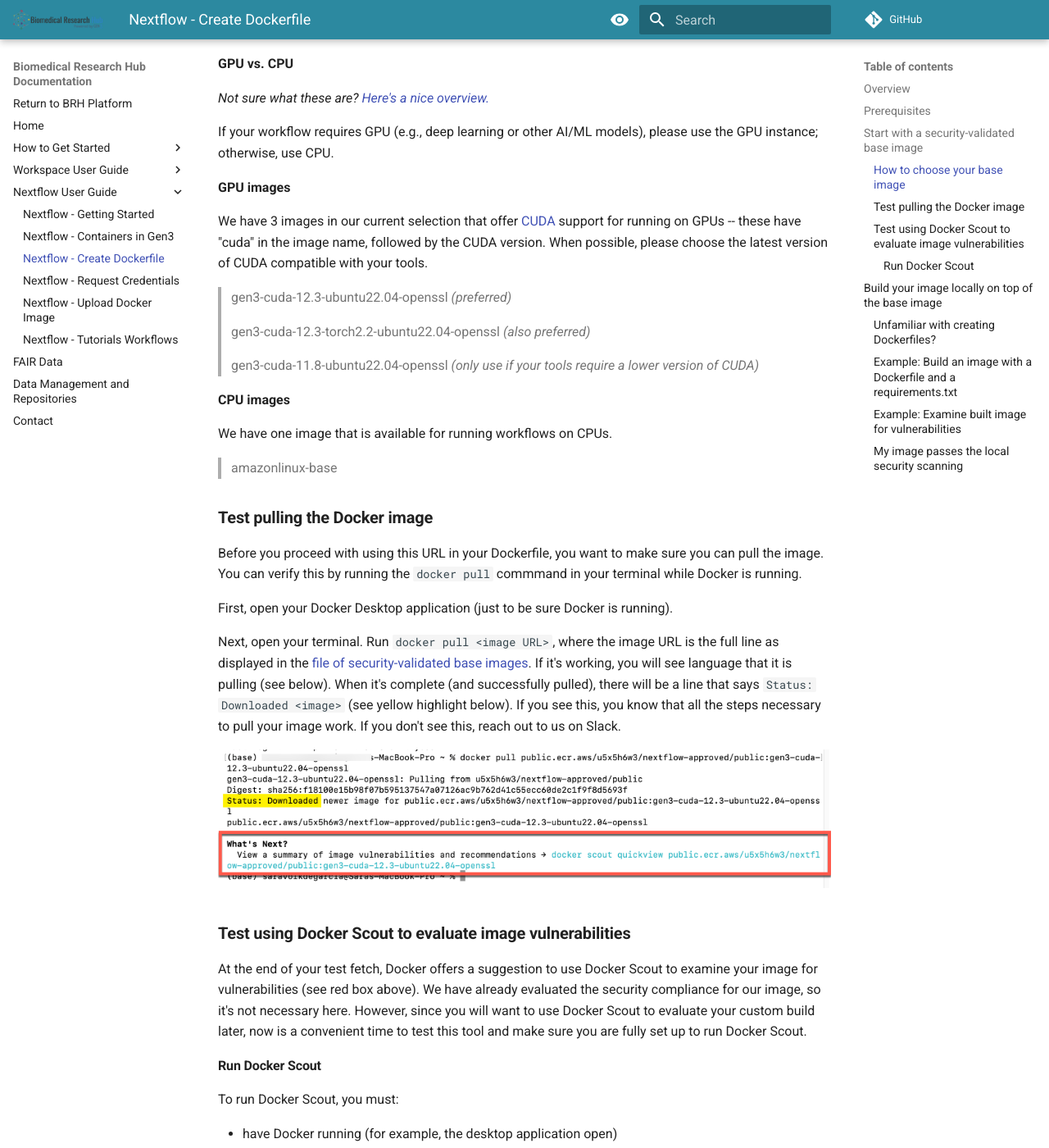
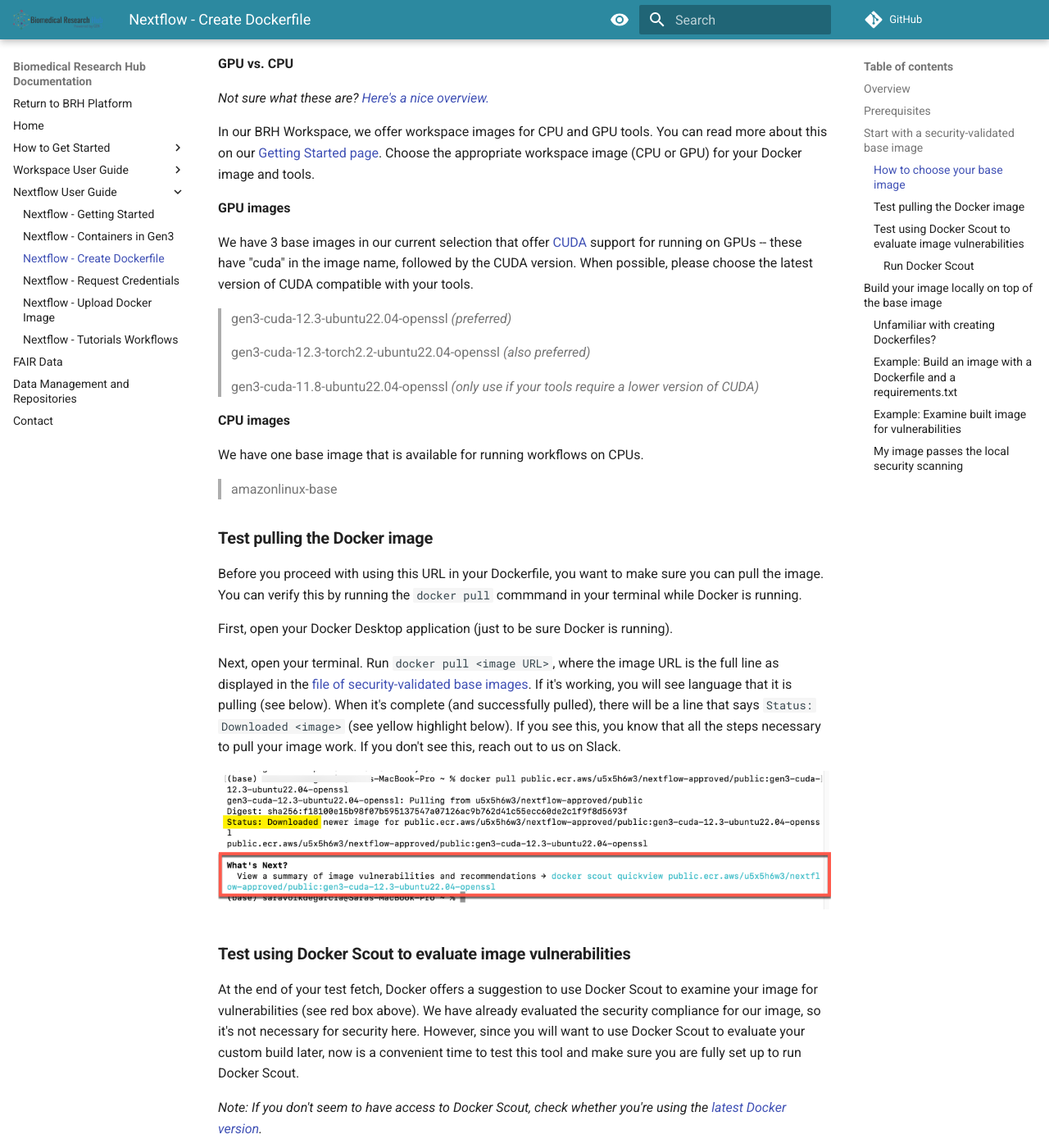
Before and after one commit to uc-cdis/BRH-documentation, an MkDocs documentation site: the page built from docs/nextflow-create-docker.md, in a window 1280 px wide and 1400 px high, scrolled down 909 px. Shown: the whole window at 82% size. Built offline with MkDocs 1.6.1 and Material for MkDocs 9.7.7, drawn with Linux system fonts in a browser that asks for light colours; comment, search, counter and statistics services are not loaded.

Commit message:
more updates for Nextflow

```diff
--- a/docs/nextflow-create-docker.md
+++ b/docs/nextflow-create-docker.md
@@ -27,11 +27,11 @@
 
 *Not sure what these are? [Here's a nice overview.](https://blogs.nvidia.com/blog/whats-the-difference-between-a-cpu-and-a-gpu/)*
 
-If your workflow requires GPU (e.g., deep learning or other AI/ML models), please use the GPU instance; otherwise, use CPU.
+In our BRH Workspace, we offer workspace images for CPU and GPU tools. You can read more about this on our [Getting Started page](nextflow-getting-started.md/#gpu-vs-cpu-nextflow-workspace-images). Choose the appropriate workspace image (CPU or GPU) for your Docker image and tools.
 
 **GPU images**
 
-We have 3 images in our current selection that offer [CUDA](https://www.turing.com/kb/understanding-nvidia-cuda) support for running on GPUs -- these have "cuda" in the image name, followed by the CUDA version. When possible, please choose the latest version of CUDA compatible with your tools.
+We have 3 base images in our current selection that offer [CUDA](https://www.turing.com/kb/understanding-nvidia-cuda) support for running on GPUs -- these have "cuda" in the image name, followed by the CUDA version. When possible, please choose the latest version of CUDA compatible with your tools.
 
 > gen3-cuda-12.3-ubuntu22.04-openssl *(preferred)*
 >
@@ -41,7 +41,7 @@
 
 **CPU images**
 
-We have one image that is available for running workflows on CPUs.
+We have one base image that is available for running workflows on CPUs.
 
 > amazonlinux-base
 
@@ -57,7 +57,9 @@
 
 ### **Test using Docker Scout to evaluate image vulnerabilities**
 
-At the end of your test fetch, Docker offers a suggestion to use Docker Scout to examine your image for vulnerabilities (see red box above). We have already evaluated the security compliance for our image, so it's not necessary here. However, since you will want to use Docker Scout to evaluate your custom build later, now is a convenient time to test this tool and make sure you are fully set up to run Docker Scout.
+At the end of your test fetch, Docker offers a suggestion to use Docker Scout to examine your image for vulnerabilities (see red box above). We have already evaluated the security compliance for our image, so it's not necessary for security here. However, since you will want to use Docker Scout to evaluate your custom build later, now is a convenient time to test this tool and make sure you are fully set up to run Docker Scout.
+
+*Note: If you don't seem to have access to Docker Scout, check whether you're using the [latest Docker version](#prerequisites).*
 
 #### **Run Docker Scout**
 
```
Also changed, not shown: docs/nextflow-getting-started.md (+4 -0 lines), docs/nextflow-overview-containers.md (+5 -1 lines), docs/nextflow-upload-docker.md (+4 -2 lines).
